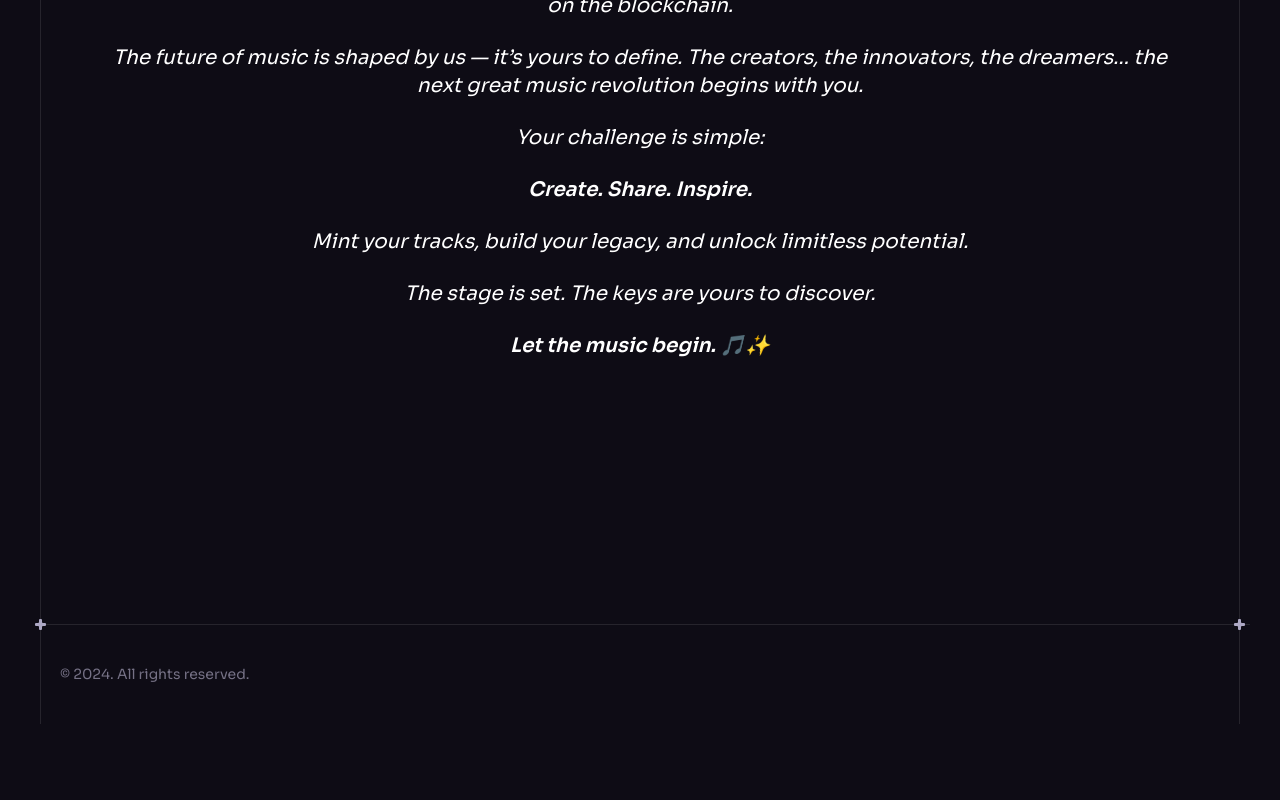
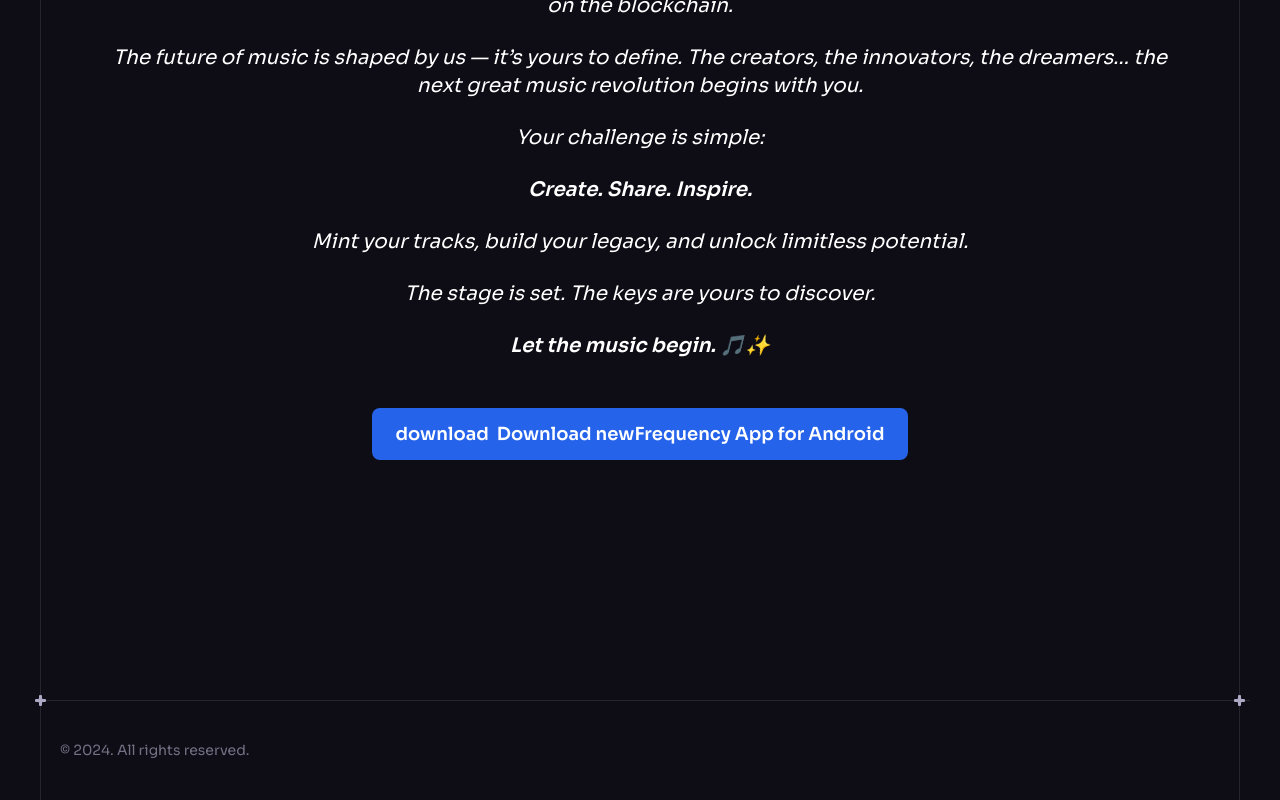
Before and after one commit to Phunyeletso/newfrequency, a React (Vite) app: page / in a window 1280 px wide. Shown: the part 8771-9571 px from the top of the page. Before the commit the page ends 9495 px from the top, so only its background shows below. Built offline with nearby package versions, Linux system fonts and the light colour scheme.

Commit message:
Update Pricing.jsx

```diff
--- a/src/components/Pricing.jsx
+++ b/src/components/Pricing.jsx
@@ -42,6 +42,19 @@
 
           <p className="mb-6 font-bold">Let the music begin. 🎵✨</p>
         </div>
+
+        {/* Download Section */}
+        <div className="mt-12 text-center">
+          <a
+            href="https://drive.google.com/file/d/1HLOgcOLwT-8yfxlLQvRcUFUk1xfWGuoq/view"
+            target="_blank"
+            rel="noopener noreferrer"
+            className="inline-flex items-center justify-center text-white bg-blue-600 hover:bg-blue-700 px-6 py-3 rounded-lg font-semibold text-lg"
+          >
+            <span className="material-icons" style={{ marginRight: "8px" }}>download</span>
+            Download newFrequency App for Android
+          </a>
+        </div>
       </div>
     </Section>
   );
```
